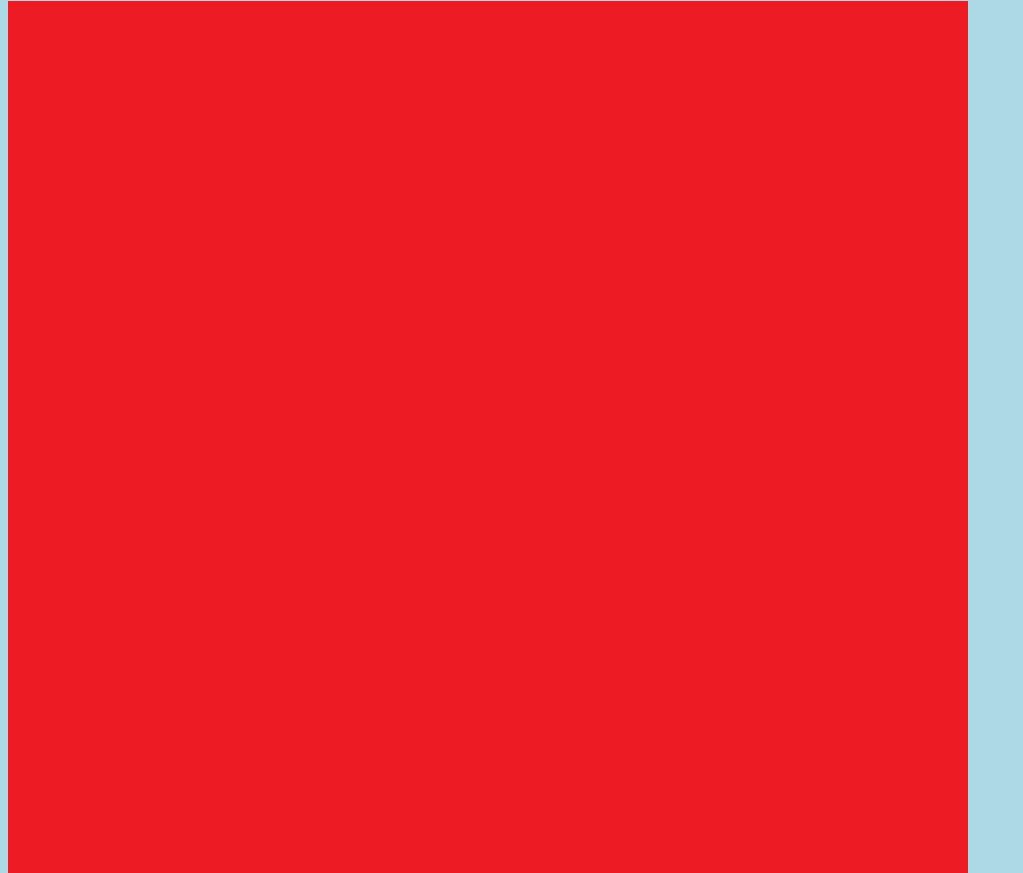
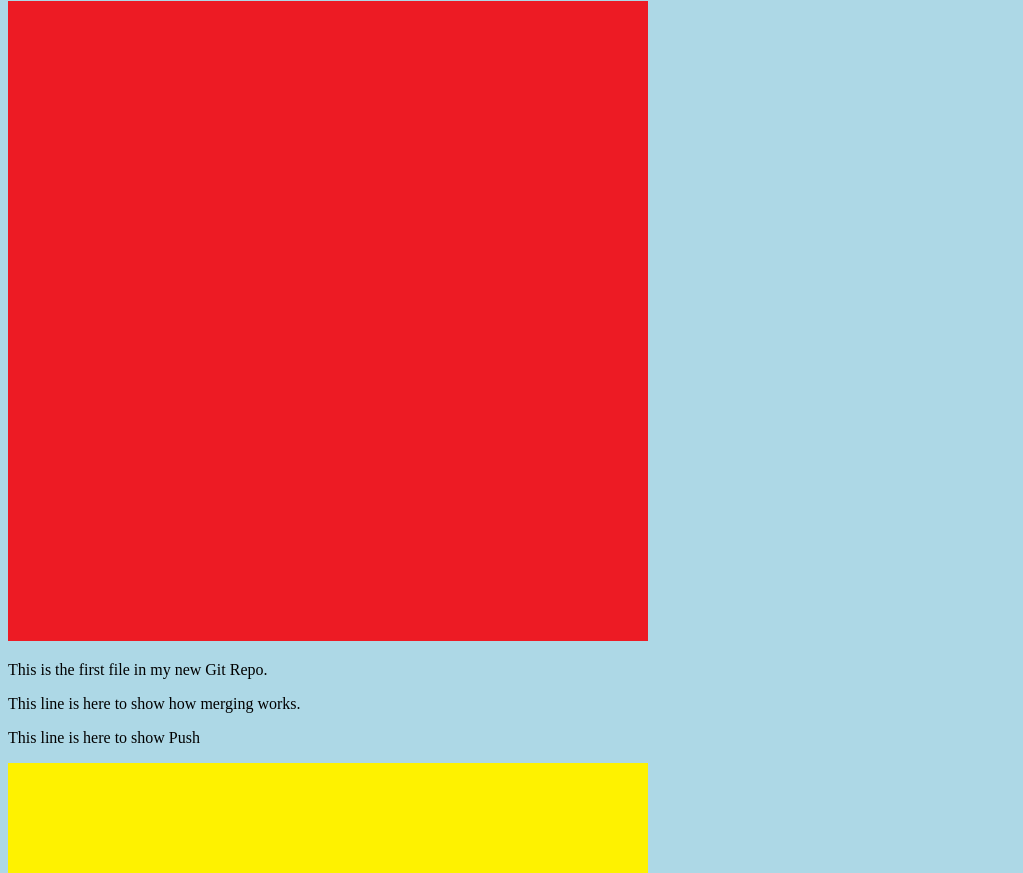
Before and after one commit to fallbarn/w3schools-git, a plain HTML site: page index.html in a window 1280 px wide. Shown: the part 79-952 px from the top of the page, without its empty margins (0-1023 px from the left). Drawn offline with Linux system fonts and the light colour scheme.

Commit message:
Updated index.html. Resize image

```diff
--- a/index.html
+++ b/index.html
@@ -7,9 +7,10 @@
 <body>
 
 <h1>Hello world!</h1>
-<div><img src="img_hello_world.jpg" alt="Hello World from Space" style="width:100%;max-width:960px"></div>
+<div><img src="img_hello_world.jpg" alt="Hello World from Space" style="width:100%;max-width:640px"></div>
 <p>This is the first file in my new Git Repo.</p>
 <p>This line is here to show how merging works.</p>
+<p>This line is here to show Push</p>
 <div><img src="img_hello_git.jpg" alt="Hello Git" style="width:100%;max-width:640px"></div>
 
 </body>
```
